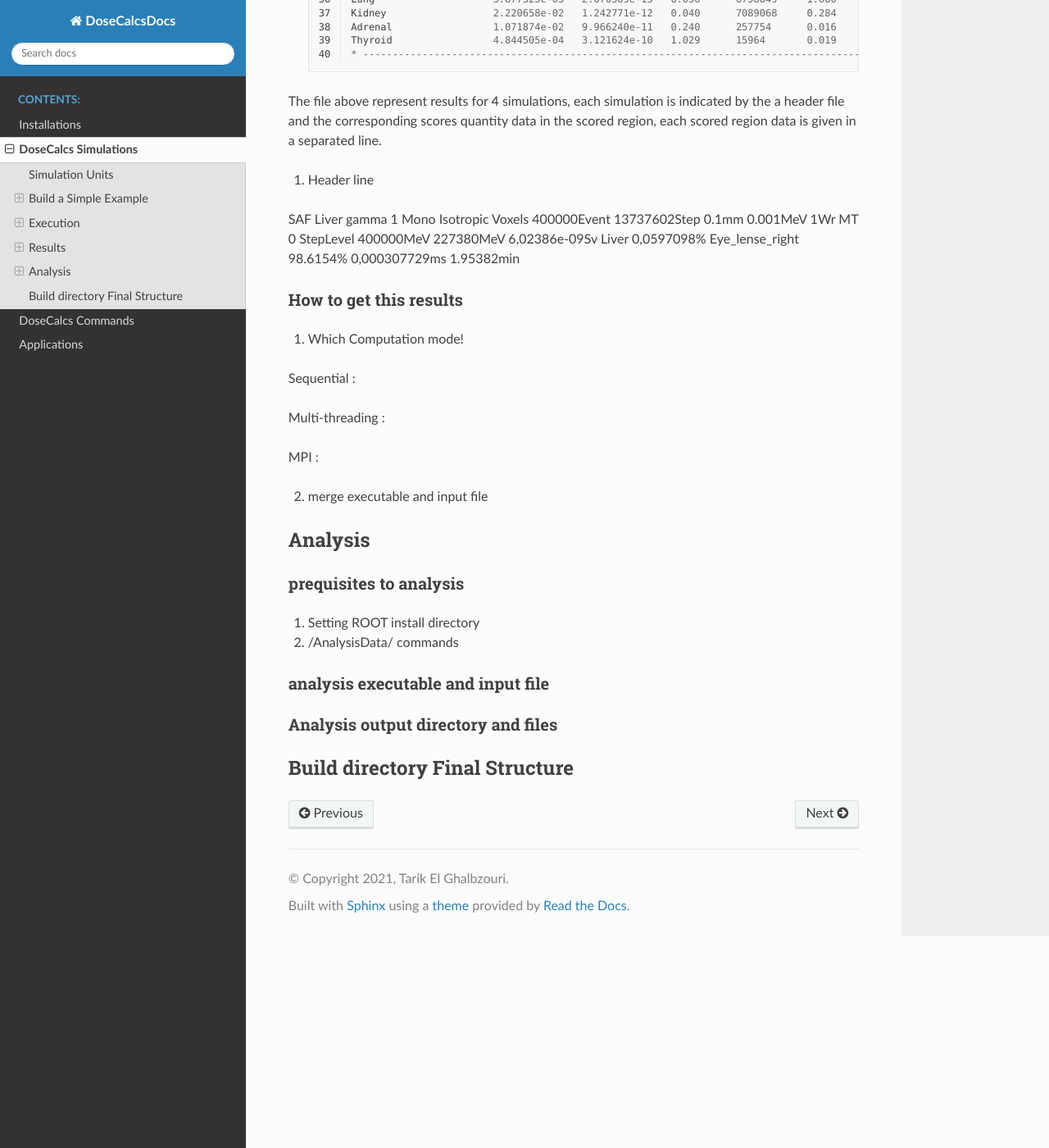
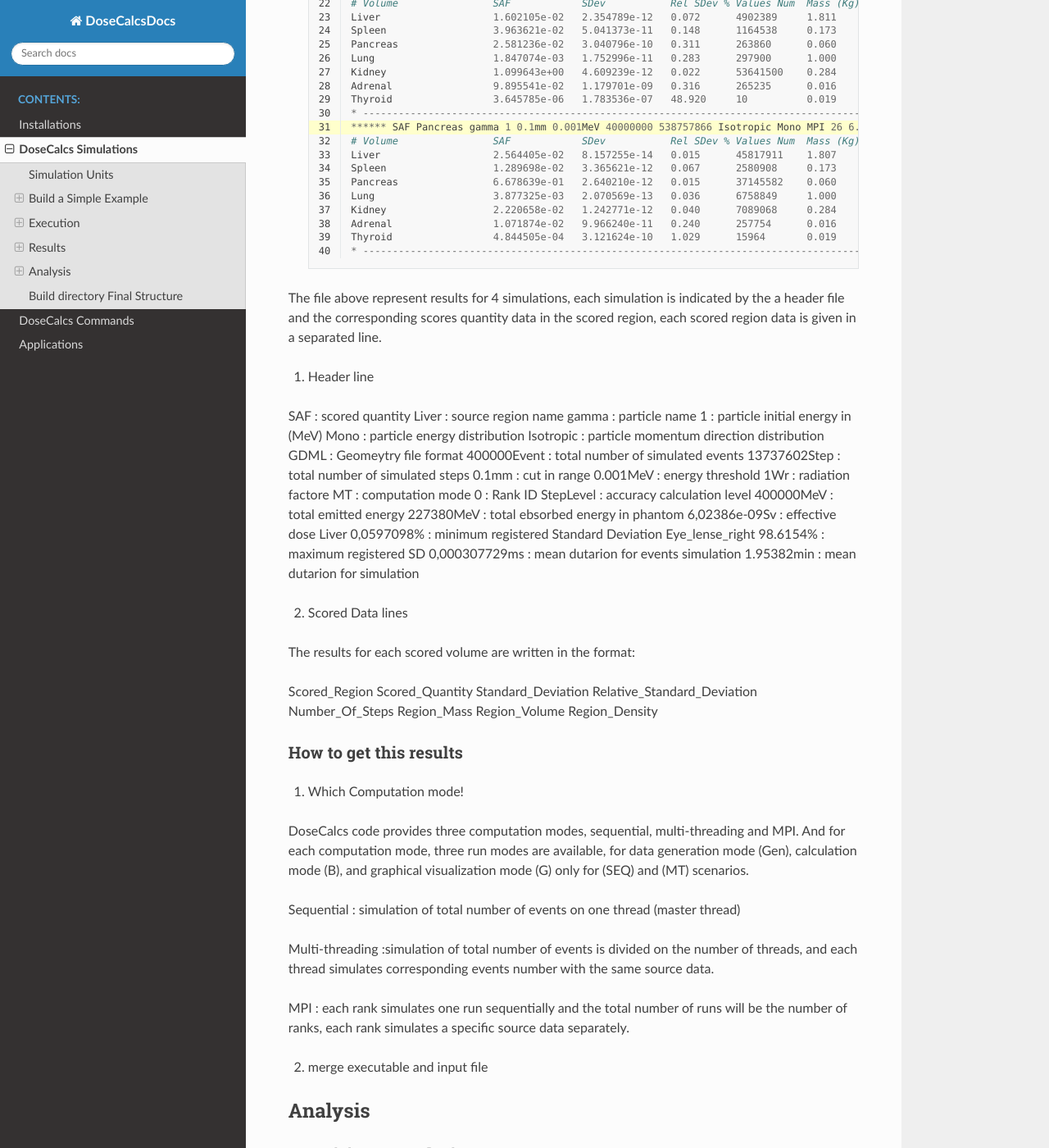
Before and after one commit to TarikEl/DoseCalcs, a Sphinx documentation site: the page built from docs/source/GeneralConcept.rst, in a window 1280 px wide and 1400 px high, scrolled down 5897 px. Shown: the whole window at 82% size. Built offline with Sphinx 7.4.7 and the Read the Docs theme 2.0.0, drawn with Linux system fonts in a browser that asks for light colours; some of the changed text lies outside the part shown.

Commit message:
message of commit

```diff
--- a/docs/source/Commands.rst
+++ b/docs/source/Commands.rst
@@ -419,7 +419,7 @@
 
  .. code-block::
 
-    /AnalysisData/generateSelfCrossGraphs [Graphs Data] [Compare Type] [Graphs Extension] [Reference Name] [Reference File Path]
+    /AnalysisData/generateSelfCrossGraphs [Graphs Data] [Compare Type] [Reference Name] [Reference File Path]
 
 ex : /AnalysisData/generateSelfCrossGraphs Reference_Result Self_Cross .pdf MIRD /home/User/DoseCalcs/Results/ReferenceData.txt
 
--- a/docs/source/GeneralConcept.rst
+++ b/docs/source/GeneralConcept.rst
@@ -177,6 +177,8 @@
 SimData.txt
 +++++++++++
 
+The file called SimData is containing simulation data with the needed parameters to generate the final results file, and to be used also by [analysis] executable as an input file to generate graphs, histograms and tables. First, the regions data are written after ">> Regions Data" tag. All the needed simulation data are written after ">> Inputs Data" tag.
+
  .. code-block::
     :linenos:
     :emphasize-lines: 1, 15
@@ -234,6 +236,8 @@
 ResultsData.txt
 +++++++++++++++
 
+For each simulation, i.e source volume, particle and energy combination, the obtained scores are appended to results file. The generated data are written in a simple format, first line as a simulation header file which contains simulation data such as scored quantity, source volume name, particle name, etc. followed by data lines, each line contains the results for a scored volume.
+
  .. code-block::
     :linenos:
     :emphasize-lines: 1, 11, 21, 31
@@ -283,39 +287,47 @@
 
 1. Header line
 
-SAF
-Liver
-gamma
-1
-Mono
-Isotropic
-Voxels
-400000Event
-13737602Step
-0.1mm
-0.001MeV
-1Wr
-MT
-0
-StepLevel
-400000MeV
-227380MeV
-6,02386e-09Sv
-Liver 0,0597098%
-Eye_lense_right 98.6154%
-0,000307729ms
-1.95382min
+SAF 		: scored quantity
+Liver 		: source region name
+gamma 		: particle name
+1 		: particle initial energy in (MeV)
+Mono 		: particle energy distribution
+Isotropic 	: particle momentum direction distribution
+GDML 		: Geomeytry file format
+400000Event 	: total number of simulated events
+13737602Step 	: total number of simulated steps
+0.1mm 		: cut in range
+0.001MeV	: energy threshold
+1Wr		: radiation factore
+MT		: computation mode
+0		: Rank ID
+StepLevel	: accuracy calculation level
+400000MeV	: total emitted energy
+227380MeV	: total ebsorbed energy in phantom
+6,02386e-09Sv		: effective dose
+Liver 0,0597098%		: minimum registered Standard Deviation
+Eye_lense_right 98.6154%	: maximum registered SD
+0,000307729ms	: mean dutarion for events simulation
+1.95382min	: mean dutarion for simulation
+
+2. Scored Data lines
+
+The results for each scored volume are written in the format:
+
+Scored_Region Scored_Quantity Standard_Deviation Relative_Standard_Deviation Number_Of_Steps Region_Mass  Region_Volume Region_Density
 
 How to get this results
 +++++++++++++++++++++++
 
 1. Which Computation mode!
 
-Sequential :
+DoseCalcs code provides three computation modes, sequential, multi-threading and MPI. And for each computation mode, three run modes are available, for data generation mode (Gen), calculation mode (B), and graphical visualization mode (G) only for (SEQ) and (MT) scenarios.
 
-Multi-threading :
+Sequential : simulation of total number of events on one thread (master thread)
 
-MPI :
+Multi-threading :simulation of total number of events is divided on the number of threads, and each thread simulates corresponding events number with the same source data.
+
+MPI : each rank simulates one run sequentially and the total number of runs will be the number of ranks, each rank simulates a specific source data separately.
 
 2. merge executable and input file
 
@@ -325,12 +337,33 @@
 prequisites to analysis
 +++++++++++++++++++++++
 
-1. Setting ROOT install directory
+To use the [analysis] executable, to steps are needed:
 
-2. /AnalysisData/ commands
+1. The user must build the DoseCalcs code with option WITH\_ANALYSIS\_USE=ON and set the ROOT\_Dir=/../../root . This will build an executable called analysis.
+
+ .. code-block:: bash
+
+   -DWITH_ANALYSIS_USE=ON  -DROOT_DIR=/home/.../RootInstallDir
+
+
+2. The first /AnalysisData/generateSelfCrossGraphs parameter should point to Result or Reference_Result value, and if the value is Result_Reference, the reference data file should be given and written in a specific text format in order to be readable by [analysis] executable. An example of this command is given below :
+
+ .. code-block:: bash
+
+  /AnalysisData/generateSelfCrossGraphs Reference_Result Self_Cross .pdf MIRD /home/User/DoseCalcs/Results/ReferenceData.txt
+
+After building DoseCalcs with setting Root install directory, by executing the [analysis] executable can generate graphs according to the /AnalysisData/generateSelfCrossGraphs command parameters. Note that this command parameters are such as comparing type, graph type, reference name, reference file path, and other analysis commands parameters.
 
 analysis executable and input file
 ++++++++++++++++++++++++++++++++++
+
+The the simple command line to analysis is:
+
+ .. code-block:: bash
+
+   ./analysis
+
+the input file of analysis is the SimData file created by calculation. After the execution, the resulted files are produced in the Results/Graphs_Histograms directory.
 
 Analysis output directory and files
 +++++++++++++++++++++++++++++++++++
```
